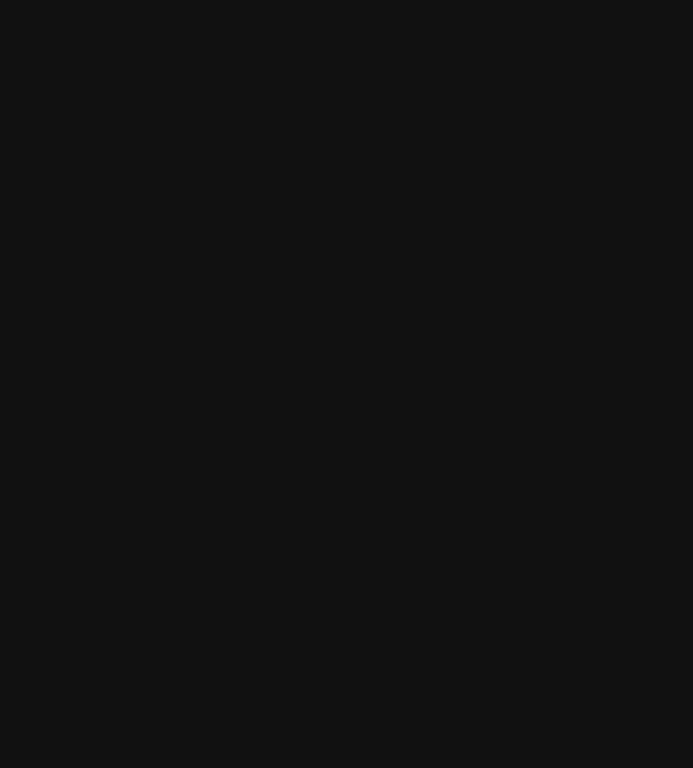
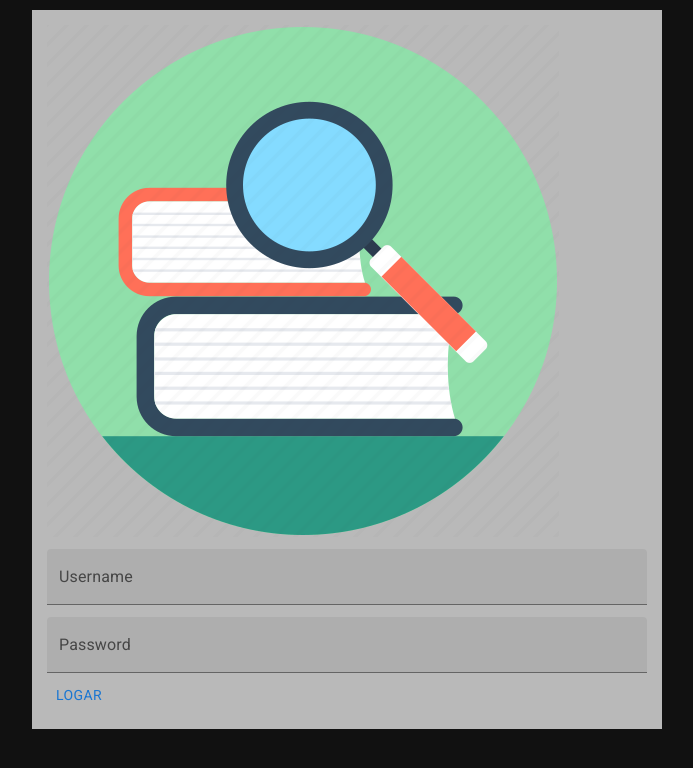
Before and after one commit to marcioA/scaling-octo-happiness, a React (Create React App) app: page /login in a window 1280 px wide. Before the commit this address had no page. Shown: the top 768 px of the page, without its empty margins (293-986 px from the left). Built offline with nearby package versions, Linux system fonts and the light colour scheme.

Commit message:
fix login with fixed data and add book connect with api

```diff
--- a/src/App.js
+++ b/src/App.js
@@ -8,8 +8,8 @@ export default () => {
   return (
     <BrowserRouter>
       <Routes>
-        <Route path='/' element={<Home />} />
-        <Route path='/' element={<Login />} />
+        <Route path='/home' element={<Home />} />
+        <Route path='/login' element={<Login />} />
       </Routes>
     </BrowserRouter>
   )
--- a/src/api.js
+++ b/src/api.js
@@ -17,4 +17,21 @@ export default {
             },
         ]
     },
+
+    postBook: async (bookData) => {
+        var myHeaders = {
+            'Accept': 'application/json',
+            'Content-Type': 'application/json'
+        }
+        var myInit = {
+            method: 'POST',
+            headers: myHeaders,
+            // mode: 'cors',
+            // cache: 'default',
+            body: JSON.stringify(bookData)
+        };
+        const req = await fetch(`${api_url}`, myInit);
+
+        return req;
+    }
 }
--- a/src/components/CustomModal/index.js
+++ b/src/components/CustomModal/index.js
@@ -1,8 +1,16 @@
 import React, { useState } from 'react';
 import databaseBooks from '../../api';
-import { Box, Button, Modal, TextField, Typography } from '@mui/material';
+import { Alert, Box, Button, Modal, TextField, Typography } from '@mui/material';
 
-export function CustomModal({ openModal }) {
+export function CustomModal({ openModal, setOpenModal }) {
+    const [bookTitle, setBookTitle] = useState('');
+    const [bookAuthor, setBookAuthor] = useState('');
+    const [bookCategory, setBookCategory] = useState('');
+    const [bookPublication, setBookPublication] = useState('');
+    const [bookPages, setBookPages] = useState(1);
+    const [bookImage, setBookImage] = useState('');
+    const [bookStatus, setBookStatus] = useState({ status: null });
+
     const style = {
         position: 'absolute',
         top: '50%',
@@ -16,11 +24,29 @@ export function CustomModal({ openModal }) {
     };
 
     function handleClose() {
-        console.log('')
+        setOpenModal(false);
+    }
+
+    async function handleSaveBook() {
+        const dataBooks = {
+            title: bookTitle,
+            author: bookAuthor,
+            category: bookCategory,
+            publication: bookPublication,
+            pages: bookPages,
+            image: bookImage
+        }
+        const booksStatus = await databaseBooks.postBook(dataBooks);
+        setBookStatus(booksStatus);
     }
     return (
-        // title, author, category, publication, pages, image
         <React.Fragment>
+            {bookStatus.status === 'success' &&
+                <Alert severity="success">Livro Cadastrado com sucesso!</Alert>
+            }
+            {bookStatus.status === 'error' &&
+                <Alert severity="error">Ocorreu um erro, tente novamente.</Alert>
+            }
             <Modal
                 open={openModal}
                 onClose={handleClose}
@@ -39,8 +65,8 @@ export function CustomModal({ openModal }) {
                             color='primary'
                             id='book_name'
                             style={{ margin: 10 }}
-                        // value={typeString}
-                        // onChange={e => setTypeString(e.target.value)}
+                            value={bookTitle}
+                            onChange={e => setBookTitle(e.target.value)}
                         />
                         <TextField
                             margin="normal"
@@ -49,8 +75,8 @@ export function CustomModal({ openModal }) {
                             color='primary'
                             id='searchInputfield'
                             style={{ margin: 10 }}
-                        // value={typeString}
-                        // onChange={e => setTypeString(e.target.value)}
+                            value={bookAuthor}
+                            onChange={e => setBookAuthor(e.target.value)}
                         />
                         <TextField
                             margin="normal"
@@ -59,8 +85,8 @@ export function CustomModal({ openModal }) {
                             color='primary'
                             id='searchInputfield'
                             style={{ margin: 10 }}
-                        // value={typeString}
-                        // onChange={e => setTypeString(e.target.value)}
+                            value={bookCategory}
+                            onChange={e => setBookCategory(e.target.value)}
                         />
                         <TextField
                             margin="normal"
@@ -69,8 +95,8 @@ export function CustomModal({ openModal }) {
                             color='primary'
                             id='searchInputfield'
                             style={{ margin: 10 }}
-                        // value={typeString}
-                        // onChange={e => setTypeString(e.target.value)}
+                            value={bookPublication}
+                            onChange={e => setBookPublication(e.target.value)}
                         />
                         <TextField
                             margin="normal"
@@ -79,8 +105,8 @@ export function CustomModal({ openModal }) {
                             color='primary'
                             id='searchInputfield'
                             style={{ margin: 10 }}
-                        // value={typeString}
-                        // onChange={e => setTypeString(e.target.value)}
+                            value={bookPages}
+                            onChange={e => setBookPages(e.target.value)}
                         />
                         <TextField
                             margin="normal"
@@ -89,15 +115,15 @@ export function CustomModal({ openModal }) {
                             color='primary'
                             id='searchInputfield'
                             style={{ margin: 10 }}
-                        // value={typeString}
-                        // onChange={e => setTypeString(e.target.value)}
+                            value={bookImage}
+                            onChange={e => setBookImage(e.target.value)}
                         />
                     </Box>
-                    <Box>
-                        <Button >
+                    <Box sx={{ widt: '100%' }}>
+                        <Button onClick={handleSaveBook}>
                             Salvar
                         </Button>
-                        <Button >
+                        <Button onClick={handleClose}>
                             Cancelar
                         </Button>
                     </Box>
--- a/src/pages/Home/index.js
+++ b/src/pages/Home/index.js
@@ -32,6 +32,7 @@ export function Home() {
             </section>
             <CustomModal
                 openModal={open}
+                setOpenModal={setOpen}
             />
         </div>
     )
--- a/src/pages/Login/index.css
+++ b/src/pages/Login/index.css
@@ -0,0 +1,16 @@
+.login {
+    width: 50%;
+    background-color: rgba(225, 225, 225, 0.813);
+    padding: 15px;
+    justify-content: center;
+}
+
+.page {
+    display: flex;
+    flex-direction: column;
+    align-items: center;
+    justify-content: center;
+    align-content: center;
+    padding: 10px;
+    margin-bottom: 35px;
+}
--- a/src/pages/Login/index.js
+++ b/src/pages/Login/index.js
@@ -1,17 +1,42 @@
 import React, { useEffect, useState } from 'react';
 import './index.css';
 import databaseBooks from '../../api';
-
+import BookLogo from '../../assets/logo.png';
 import Header from '../../components/Header';
-import { TextField } from '@mui/material';
+import { Alert, Button, TextField } from '@mui/material';
+import { useNavigate } from 'react-router-dom';
 
 export function Login() {
+    const [userLogin, setUserLogin] = useState('');
+    const [userPassword, setUserPassword] = useState('');
+    const [loginStatus, setLoginStatus] = useState('init');
+
+    const navigate = useNavigate();
+
+    function handleLogin() {
+        if (userLogin !== 'gustavo123') setLoginStatus('Usuário Incorreto');
+        if (userPassword !== '123456') setLoginStatus('Senha Incorreta');
+
+        if (userLogin === 'gustavo123' && userPassword === '123456') {
+            setLoginStatus('success');
+            navigate('/home')
+        }
+    }
 
     return (
+        <>
+            {loginStatus === 'success' &&
+                <Alert severity="success">Login realizado com sucesso!</Alert>
+            }
+            {loginStatus === 'Usuário Incorreto' &&
+                <Alert severity="error">Usuário incorreto!</Alert>
+            }
+            {loginStatus === 'Senha Incorreta' &&
+                <Alert severity="error">Usuário incorreto!</Alert>
+            }
             <div className='page'>
-            {/* <Header activeBlack={true} searchTerm={setTypedText} /> */}
-
                 <section className='login'>
+                    <img src={BookLogo} alt='Logo' />
                     <TextField
                         fullWidth
                         margin="dense"
@@ -19,9 +44,8 @@ export function Login() {
                         variant="filled"
                         color='primary'
                         id='login_username'
-                    // value={typeString}
-                    // onChange={e => setTypeString(e.target.value)}
-                    focused
+                        value={userLogin}
+                        onChange={e => setUserLogin(e.target.value)}
                     />
 
                     <TextField
@@ -31,10 +55,13 @@ export function Login() {
                         variant="filled"
                         color='primary'
                         id='login_password'
-                // value={typeString}
-                // onChange={e => setTypeString(e.target.value)}
+                        value={userPassword}
+                        onChange={e => setUserPassword(e.target.value)}
                     />
+
+                    <Button onClick={handleLogin} >Logar</Button>
                 </section>
             </div>
+        </>
     )
 }
```
Lines whose indentation alone changed are shown as unchanged.
